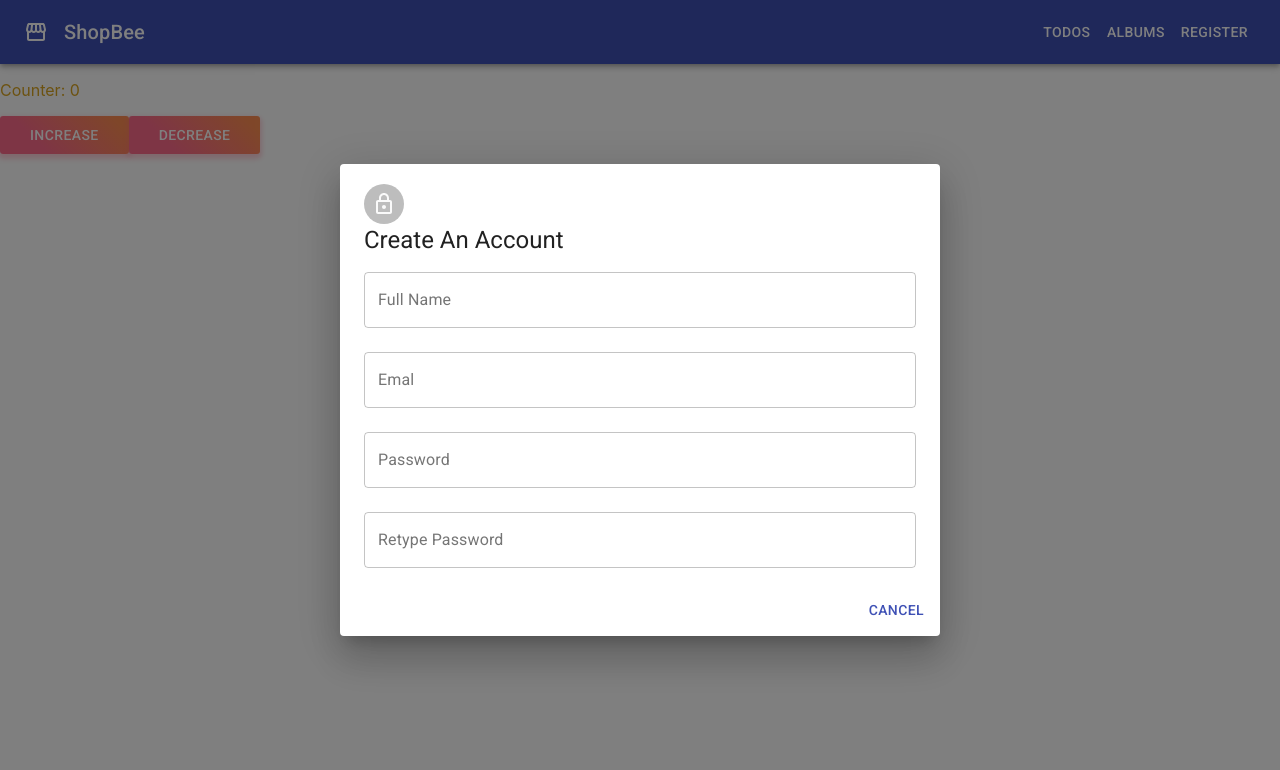
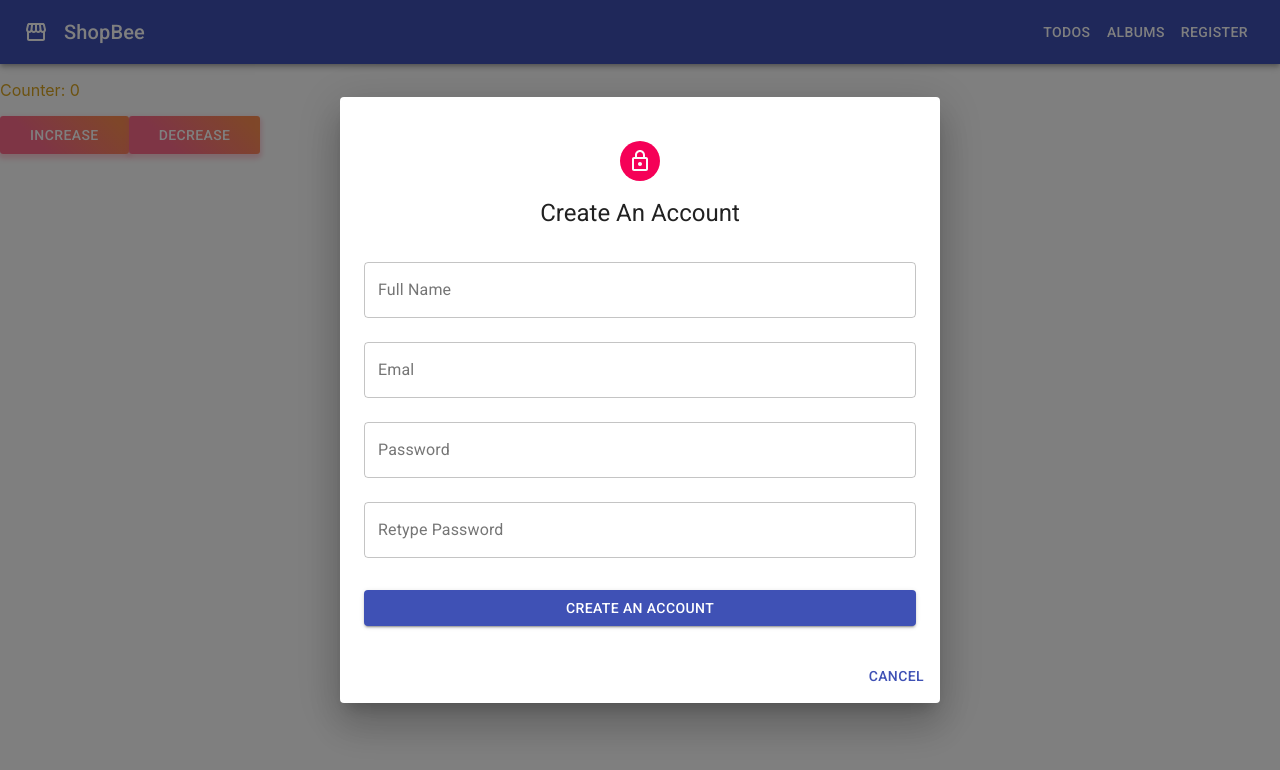
Before and after one commit to thienvu97ht/ReactJS-EasyFrontend, a React (Create React App) app: page / in a window 1280 px wide. Both pictures are taken after a click on the button "REGISTER". Shown: the top 770 px of the page. Built offline with nearby package versions, Linux system fonts and the light colour scheme; no server answers.

Commit message:
89. Style cho form dang ky

```diff
--- a/src/features/Auth/components/RegisterForm/index.jsx
+++ b/src/features/Auth/components/RegisterForm/index.jsx
@@ -1,18 +1,39 @@
 import { yupResolver } from '@hookform/resolvers/yup';
-import { Avatar, Typography } from '@material-ui/core';
+import { Avatar, Button, makeStyles, Typography } from '@material-ui/core';
 import { LockOutlined } from '@material-ui/icons';
-// import InputField from 'components/form-controls/InputField';
 import PropTypes from 'prop-types';
 import React from 'react';
 import { useForm } from 'react-hook-form';
 import * as yup from 'yup';
 import InputField from '../../../../components/form-controls/InputField';
 
+const useStyle = makeStyles((theme) => ({
+  root: {
+    paddingTop: theme.spacing(3),
+  },
+
+  avatar: {
+    margin: '0 auto',
+    backgroundColor: theme.palette.secondary.main,
+  },
+
+  title: {
+    textAlign: 'center',
+    margin: theme.spacing(2, 0, 2, 0),
+  },
+
+  submit: {
+    margin: theme.spacing(3, 0, 2, 0),
+  },
+}));
+
 RegisterForm.propTypes = {
   onSubmit: PropTypes.func,
 };
 
 function RegisterForm(props) {
+  const classes = useStyle();
+
   const schema = yup.object().shape({
     title: yup.string().required('Please enter title').min(5, 'Title is too short'),
   });
@@ -37,12 +58,12 @@
   };
 
   return (
-    <div>
-      <Avatar>
+    <div className={classes.root}>
+      <Avatar className={classes.avatar}>
         <LockOutlined></LockOutlined>
       </Avatar>
 
-      <Typography component="h3" variant="h5">
+      <Typography className={classes.title} component="h3" variant="h5">
         Create An Account
       </Typography>
 
@@ -51,6 +72,10 @@
         <InputField name="email" label="Emal" form={form} />
         <InputField name="password" label="Password" form={form} />
         <InputField name="retypePassword" label="Retype Password" form={form} />
+
+        <Button className={classes.submit} variant="contained" color="primary" fullWidth>
+          Create an account
+        </Button>
       </form>
     </div>
   );
```
